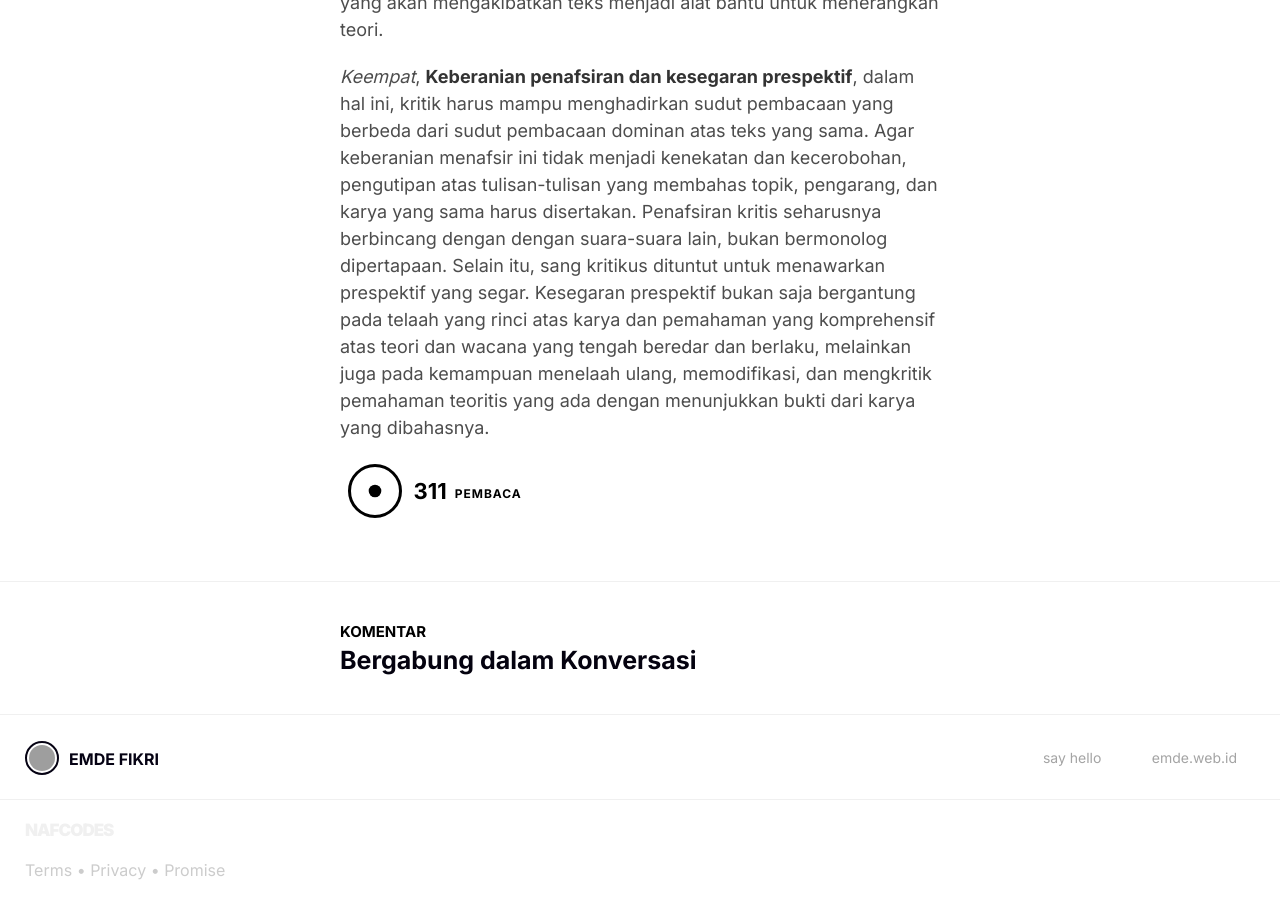
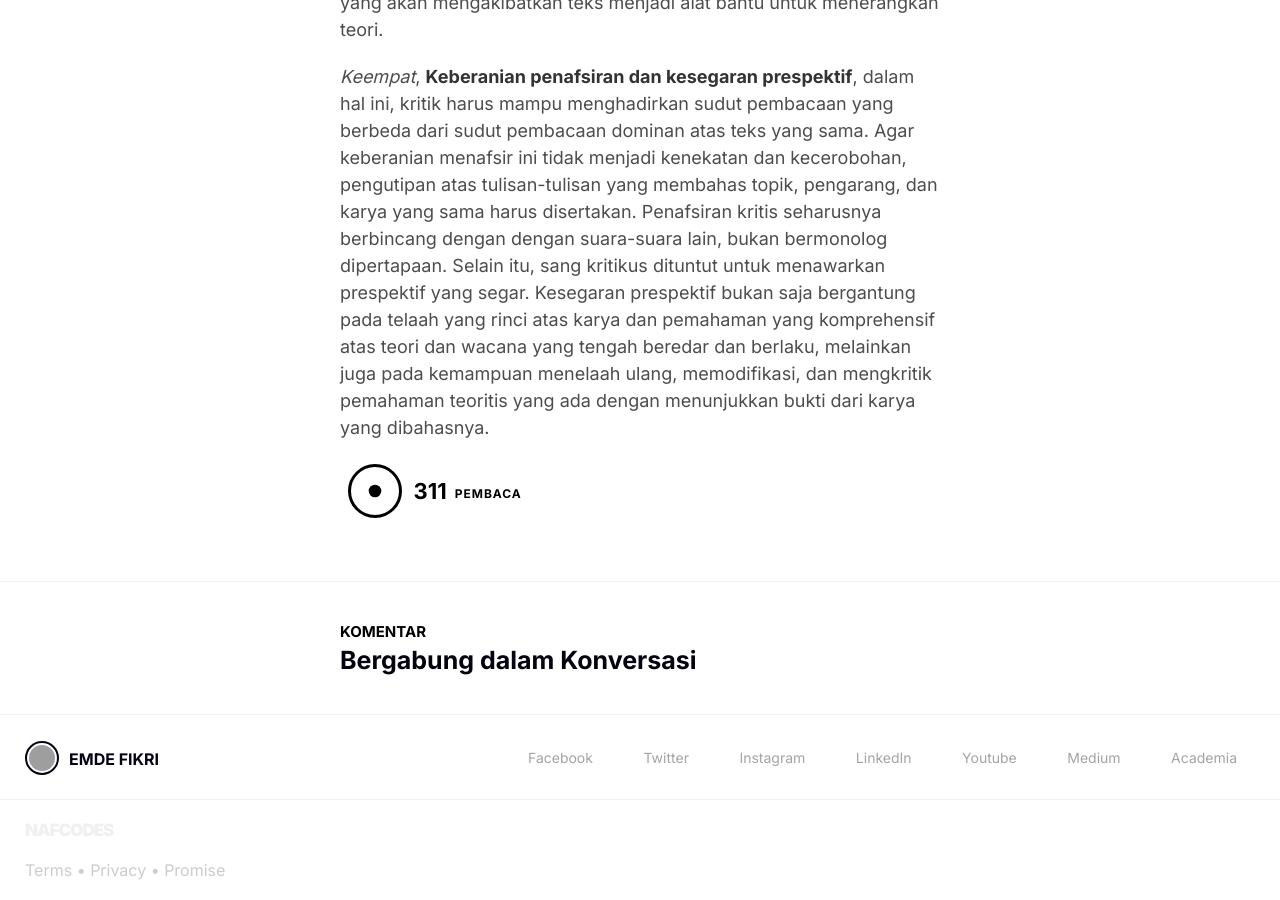
Before and after one commit to emdefikri/emdefikri.github.io, a Jekyll site: the page built from _posts/2020-03-23-wajah-kritik-sastra.md, in a window 1280 px wide and 900 px high, scrolled down 3357 px. Built offline with Jekyll 4.4.1, drawn with Linux system fonts in a browser that asks for light colours; comment, search, counter and statistics services are not loaded; grey boxes are pictures that could not be loaded.

Commit message:
Update post.html

```diff
--- a/_layouts/post.html
+++ b/_layouts/post.html
@@ -224,8 +224,13 @@
 
     <footer id="blog_foot" class="cf">
         <ul id="foot_links">
-            <li><a href="mailto:contact@emde.web.id?subject=nafcodes">say hello</a></li>
-            <li><a href="/">emde.web.id</a></li>
+            <li><a href="https://www.facebook.com/emdefikri" rel="nofollow noopener noindex noreferrer">Facebook</a></li>
+            <li><a href="https://twitter.com/emde_fikri" rel="nofollow noopener noindex noreferrer">Twitter</a></li>
+            <li><a href="https://www.instagram.com/emde_fikri" rel="nofollow noopener noindex noreferrer">Instagram</a></li>
+            <li><a href="https://www.linkedin.com/in/maulida-dzul-fikri-89921b143" rel="nofollow noopener noindex noreferrer">LinkedIn</a></li>
+            <li><a href="https://www.youtube.com/channel/UC45nKu7ItqrQe2GnooY7JWQ" rel="nofollow noopener noindex noreferrer">Youtube</a></li>
+            <li><a href="https://medium.com/@emdefikri" rel="nofollow noopener noindex noreferrer">Medium</a></li>
+            <li><a href="https://uinjkt.academia.edu/MaulidaDzulFikri" rel="nofollow noopener noindex noreferrer">Academia</a></li>
         </ul>
         <figure id="user_foot"><a href="https://nafcodes.com">nafcodes</a></figure>
         <h5><a href="/">Emde Fikri</a></h5>
```
